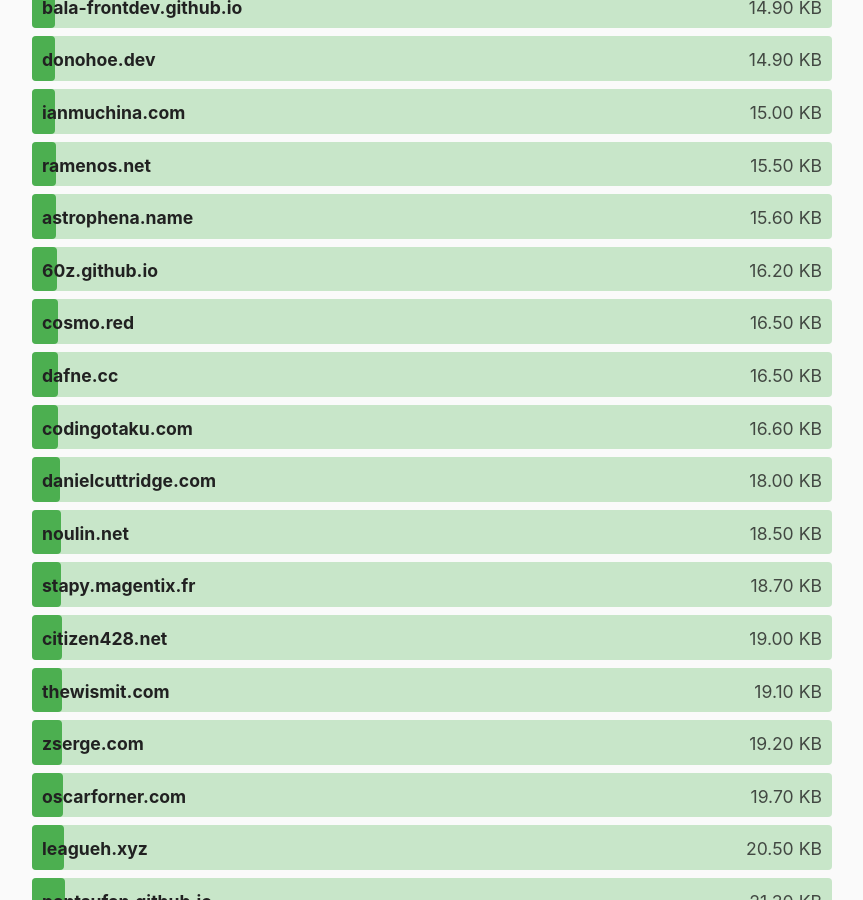
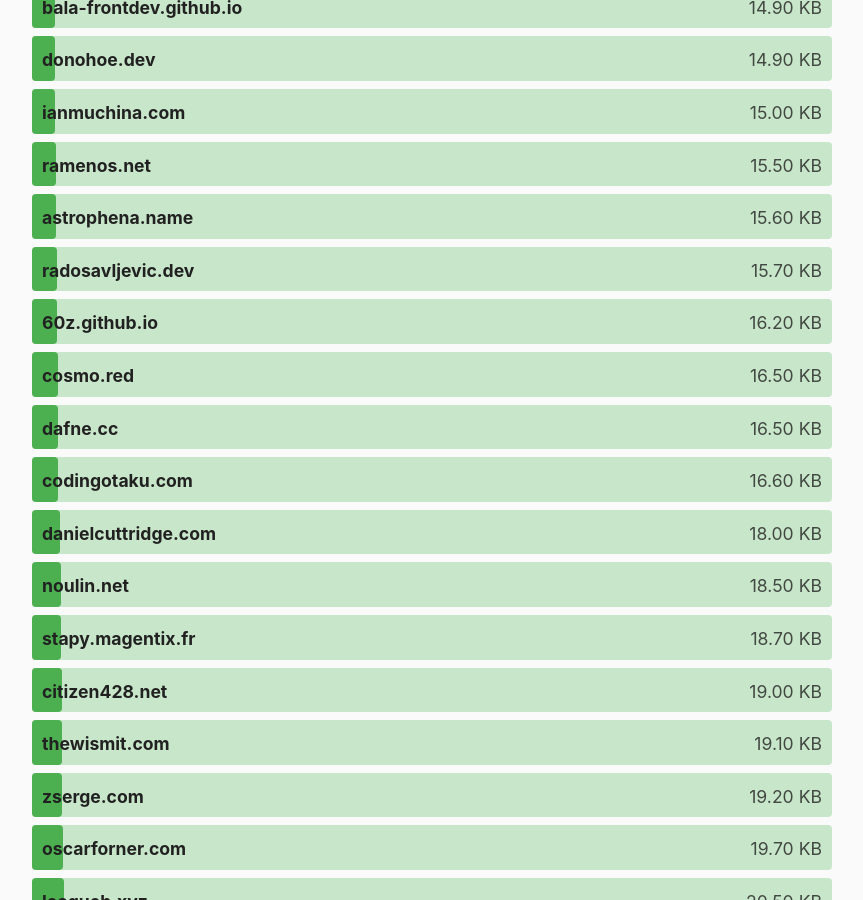
Before and after one commit to kevquirk/512kb.club, a Jekyll site: the page built from index.md, in a window 1280 px wide and 900 px high, scrolled down 4216 px. Shown: the whole window, without its empty margins (208-1071 px from the left). Built offline with Jekyll 4.4.1, drawn with Linux system fonts in a browser that asks for light colours.

Commit message:
Update sites.yml

```diff
--- a/_data/sites.yml
+++ b/_data/sites.yml
@@ -1078,6 +1078,11 @@
   size: 275
   last_checked: 2021-08-10
 
+- domain: radosavljevic.dev
+  url: https://radosavljevic.dev/
+  size: 15.7
+  last_checked: 2021-08-18
+
 - domain: ramenos.net
   url: https://www.ramenos.net/
   size: 15.5
```
